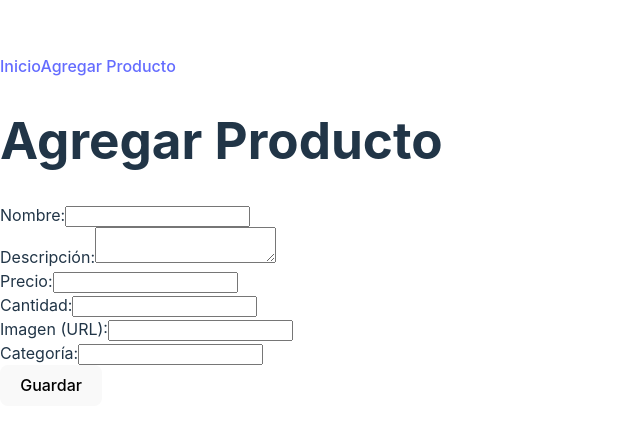
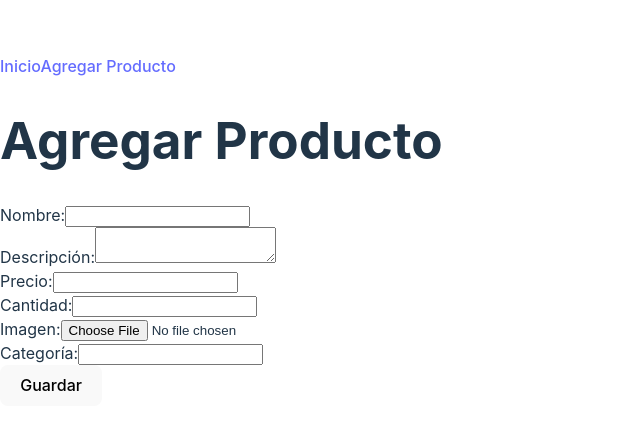
Before and after one commit to Carmenuvm/Tienda-inventario, a React (Vite) app in the folder frontend/: page /add in a window 1280 px wide. Shown: the part 170-600 px from the top of the page, without its empty margins (0-640 px from the left). Built offline with nearby package versions, Linux system fonts and the light colour scheme.

Commit message:
agregar el formato buffer en el campo img usando FormData

```diff
--- a/frontend/src/components/ProductForm.jsx
+++ b/frontend/src/components/ProductForm.jsx
@@ -1,4 +1,4 @@
-// src/components/ProductForm.jsx
+// frontend/src/components/ProductForm.jsx
 import React, { useState } from 'react';
 
 const ProductForm = ({ onSubmit, initialData }) => {
@@ -8,19 +8,27 @@ const ProductForm = ({ onSubmit, initialData }) => {
       descripcion: '',
       precio: '',
       cantidad: '',
-      imagen: '',
+      imagen: null, // Cambiar a null para manejar archivos
       categoria: '',
     }
   );
 
   const handleChange = (e) => {
-    const { name, value } = e.target;
-    setFormData({ ...formData, [name]: value });
+    const { name, value, files } = e.target;
+    if (name === 'imagen') {
+      setFormData({ ...formData, [name]: files[0] }); // Manejar archivo
+    } else {
+      setFormData({ ...formData, [name]: value });
+    }
   };
 
   const handleSubmit = (e) => {
     e.preventDefault();
-    onSubmit(formData);
+    const data = new FormData();
+    for (const key in formData) {
+      data.append(key, formData[key]);
+    }
+    onSubmit(data);
   };
 
   return (
@@ -65,11 +73,10 @@ const ProductForm = ({ onSubmit, initialData }) => {
         />
       </div>
       <div>
-        <label>Imagen (URL):</label>
+        <label>Imagen:</label>
         <input
-          type="text"
+          type="file"
           name="imagen"
-          value={formData.imagen}
           onChange={handleChange}
           required
         />
```
Also changed, not shown: 1 other file (tests, documents, lock files or other folders).
